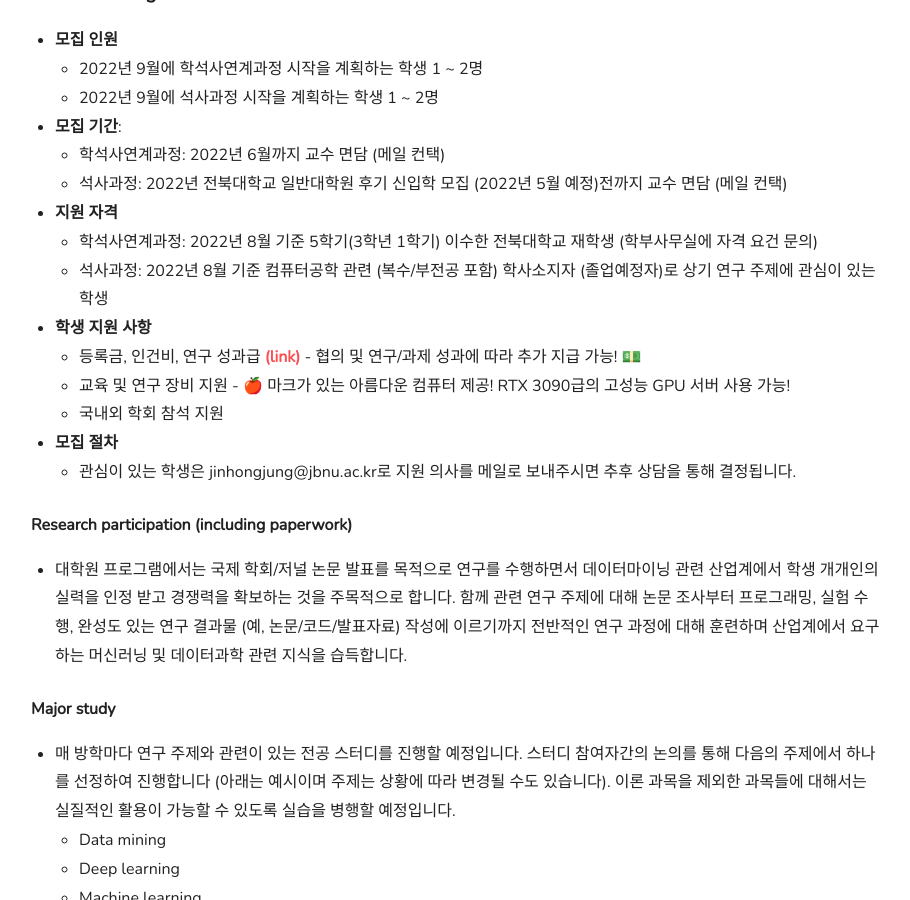
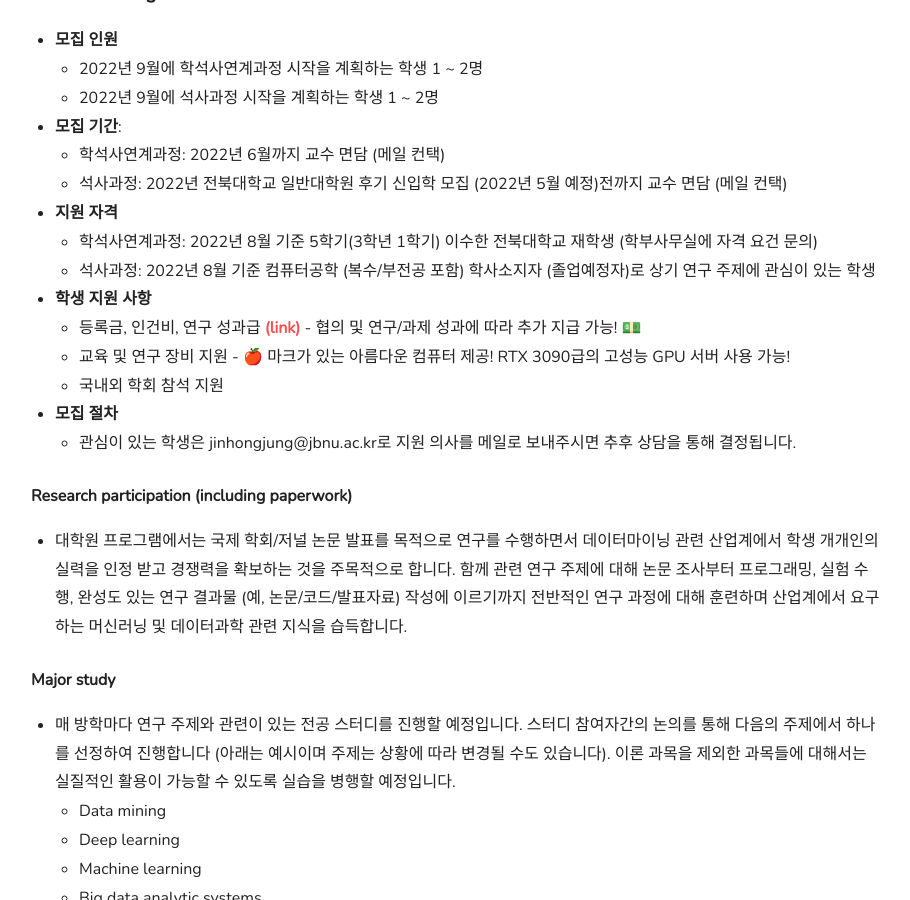
Before and after one commit to sunukkim98/ssu-dmlab.github.io, a Jekyll site: the page built from recruitments/grad.md, in a window 1280 px wide and 900 px high, scrolled down 1704 px. Shown: the whole window, without its empty margins (182-1092 px from the left). Built offline with Jekyll 4.4.1, drawn with Linux system fonts in a browser that asks for light colours; nearby versions of some CDN libraries.

Commit message:
update commit

```diff
--- a/recruitments/grad.md
+++ b/recruitments/grad.md
@@ -93,7 +93,7 @@
   * 석사과정: 2022년 전북대학교 일반대학원 후기 신입학 모집 (2022년 5월 예정)전까지 교수 면담 (메일 컨택)
 * **지원 자격**
   * 학석사연계과정: 2022년 8월 기준 5학기(3학년 1학기) 이수한 전북대학교 재학생 (학부사무실에 자격 요건 문의)
-  * 석사과정: 2022년 8월 기준 컴퓨터공학 관련 (복수/부전공 포함) 학사소지자 (졸업예정자)로 상기 연구 주제에 관심이 있는 학생
+  * 석사과정: 2022년 8월 기준 컴퓨터공학 (복수/부전공 포함) 학사소지자 (졸업예정자)로 상기 연구 주제에 관심이 있는 학생
 * **학생 지원 사항**
   - 등록금, 인건비, 연구 성과급 [(link)](/recruitments/tuition.pdf){:target="_blank"} - 협의 및 연구/과제 성과에 따라 추가 지급 가능! 💵
   - 교육 및 연구 장비 지원 - [🍎](https://www.apple.com/kr/shop/buy-mac/imac){:target="_blank"} 마크가 있는 아름다운 컴퓨터 제공! RTX 3090급의 고성능 GPU 서버 사용 가능!
```
